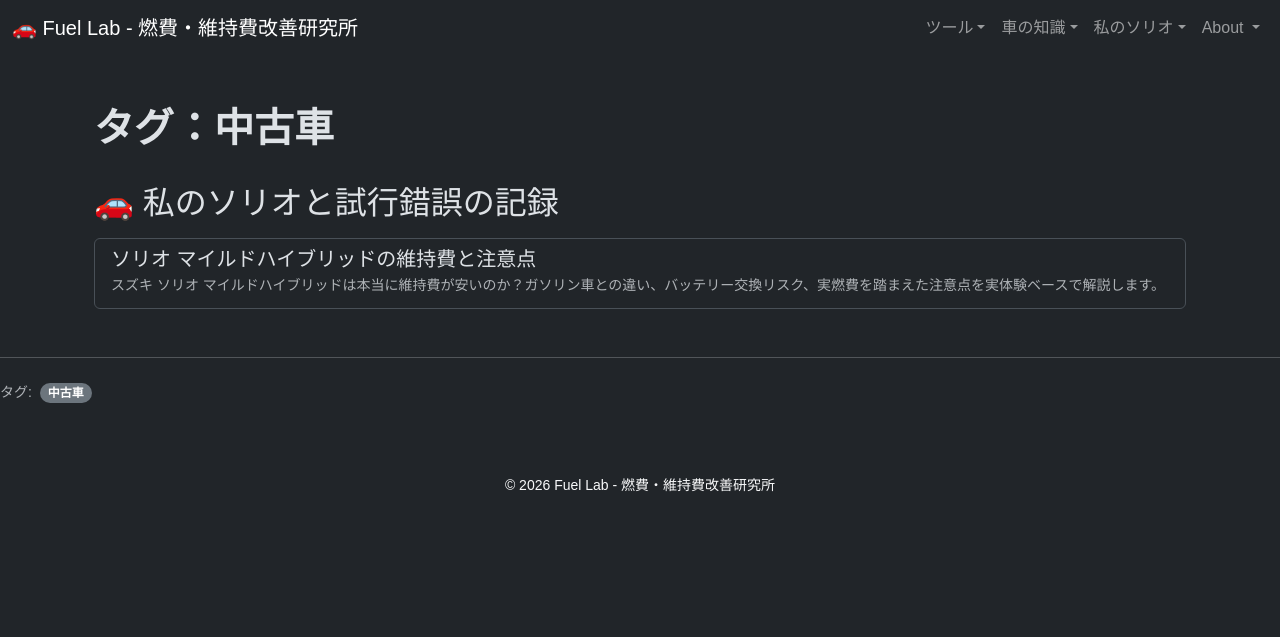
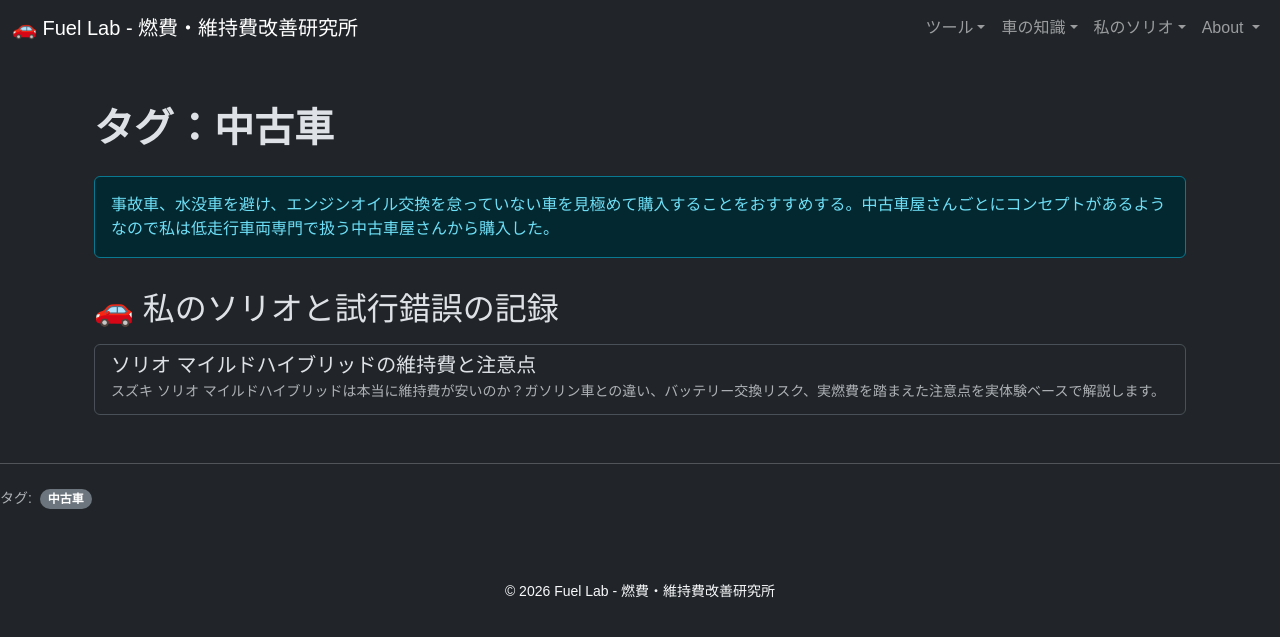
Before and after one commit to funyapar-org/fuel-lab, a Jekyll site: the page built from _tags/used-car.md, in a window 1280 px wide. Shown: the top 637 px of the page. Built offline with Jekyll 4.4.1, drawn with Linux system fonts in a browser that asks for light colours.

Commit message:
used-car.md を更新

```diff
--- a/_tags/used-car.md
+++ b/_tags/used-car.md
@@ -2,4 +2,5 @@
 layout: tag
 tag: used-car
 title: "used-car"
+description: 事故車、水没車を避け、エンジンオイル交換を怠っていない車を見極めて購入することをおすすめする。中古車屋さんごとにコンセプトがあるようなので私は低走行車両専門で扱う中古車屋さんから購入した。
 ---
```
